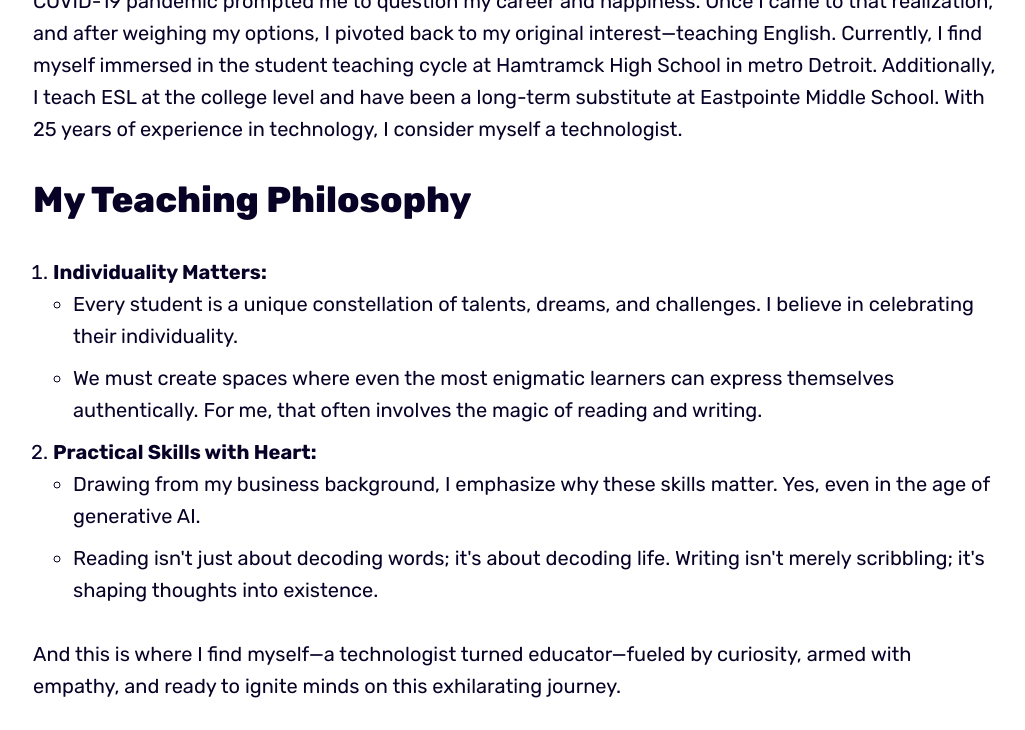
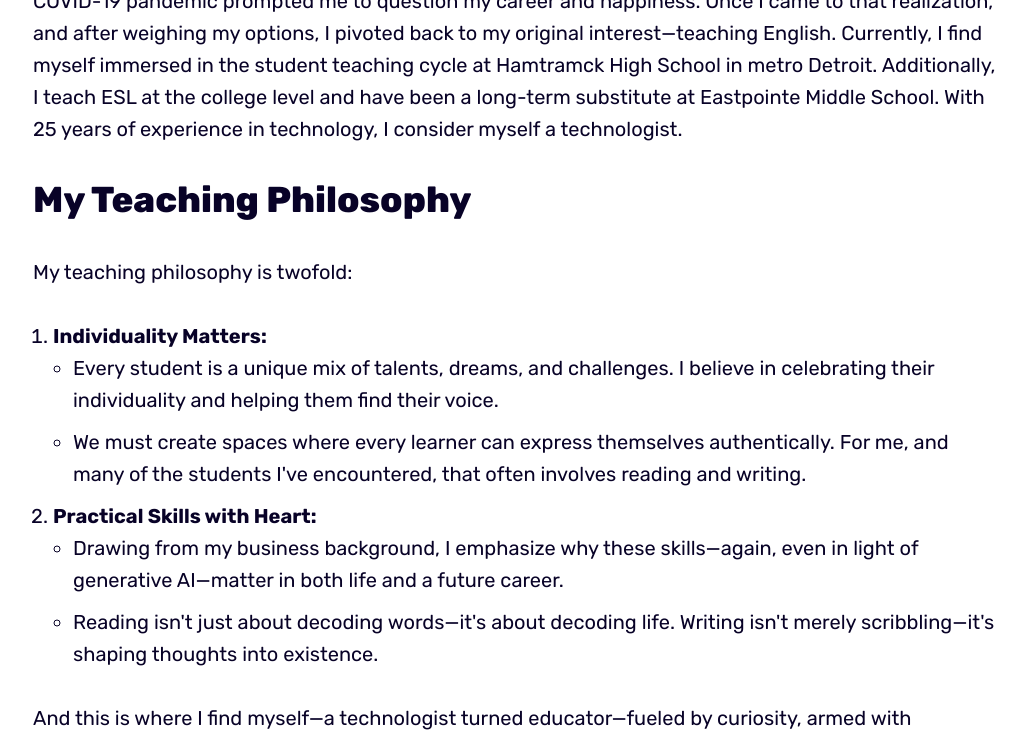
Before and after one commit to geoffreysperl/teaching, a Jekyll site: the page built from index.html, in a window 1280 px wide and 900 px high, scrolled down 819 px, cut to the strip 0-730 px from the top of the window. Shown: the whole strip, without its empty margins (123-1148 px from the left). Built offline with Jekyll 4.4.1, drawn with Linux system fonts in a browser that asks for light colours.

Commit message:
Placement of video

```diff
--- a/_includes/section-hero.html
+++ b/_includes/section-hero.html
@@ -44,25 +44,26 @@
        <h1>How Did I Get Here?</h1>
         <p>Once upon a time (after earning my first MA), I veered away from academia, opting for a career in computing rather than pursuing a doctorate in English. It was a path I enjoyed for a while, but life has a way of nudging us back to our true passions. By 2020, I was no longer enjoying computing, and the COVID-19 pandemic prompted me to question my career and happiness. Once I came to that realization, and after weighing my options, I pivoted back to my original interest—teaching English. Currently, I find myself immersed in the student teaching cycle at Hamtramck High School in metro Detroit. Additionally, I teach ESL at the college level and have been a long-term substitute at Eastpointe Middle School. With 25 years of experience in technology, I consider myself a technologist.</p>
         <h1>My Teaching Philosophy</h1>
+        <p>My teaching philosophy is twofold:
           <ol>
               <li><strong>Individuality Matters:</strong>
                   <ul>
-                      <li>Every student is a unique constellation of talents, dreams, and challenges. I believe in celebrating their individuality.</li>
-                      <li>We must create spaces where even the most enigmatic learners can express themselves authentically. For me, that often involves the magic of reading and writing.</li>
+                      <li>Every student is a unique mix of talents, dreams, and challenges. I believe in celebrating their individuality and helping them find their voice.</li>
+                      <li>We must create spaces where every learner can express themselves authentically. For me, and many of the students I've encountered, that often involves reading and writing.</li>
                   </ul>
               </li>
               <li><strong>Practical Skills with Heart:</strong>
                   <ul>
-                      <li>Drawing from my business background, I emphasize why these skills matter. Yes, even in the age of generative AI.</li>
-                      <li>Reading isn't just about decoding words; it's about decoding life. Writing isn't merely scribbling; it's shaping thoughts into existence.</li>
+                      <li>Drawing from my business background, I emphasize why these skills&mdash;again, even in light of generative AI&mdash;matter in both life and a future career.</li>
+                      <li>Reading isn't just about decoding words&mdash;it's about decoding life. Writing isn't merely scribbling&mdash;it's shaping thoughts into existence.</li>
                   </ul>
               </li>
           </ol>
           <p>And this is where I find myself—a technologist turned educator—fueled by curiosity, armed with empathy, and ready to ignite minds on this exhilarating journey.</p>
       </div>
     </div>
-  </div>
-
+    <div class="row">
+      <div class="col col-d-12">
         <p>
           <iframe
             class="yt-embed"
@@ -73,6 +74,11 @@
             >
           </iframe>
         </p>
+      </div>
+    </div>
+  </div>
+
+
 
 </section>
 <!-- end hero -->
```
Lines whose indentation alone changed are shown as unchanged.
